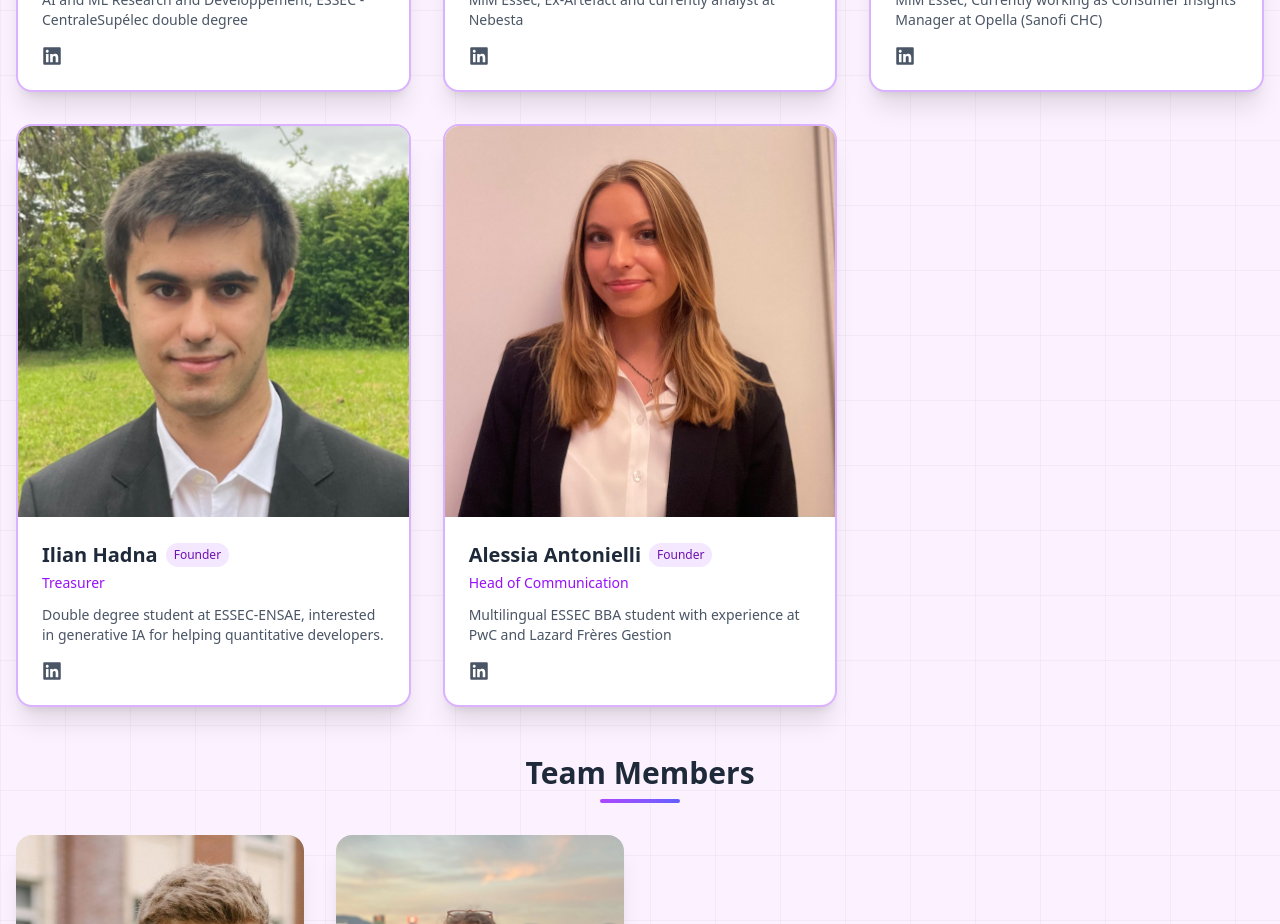
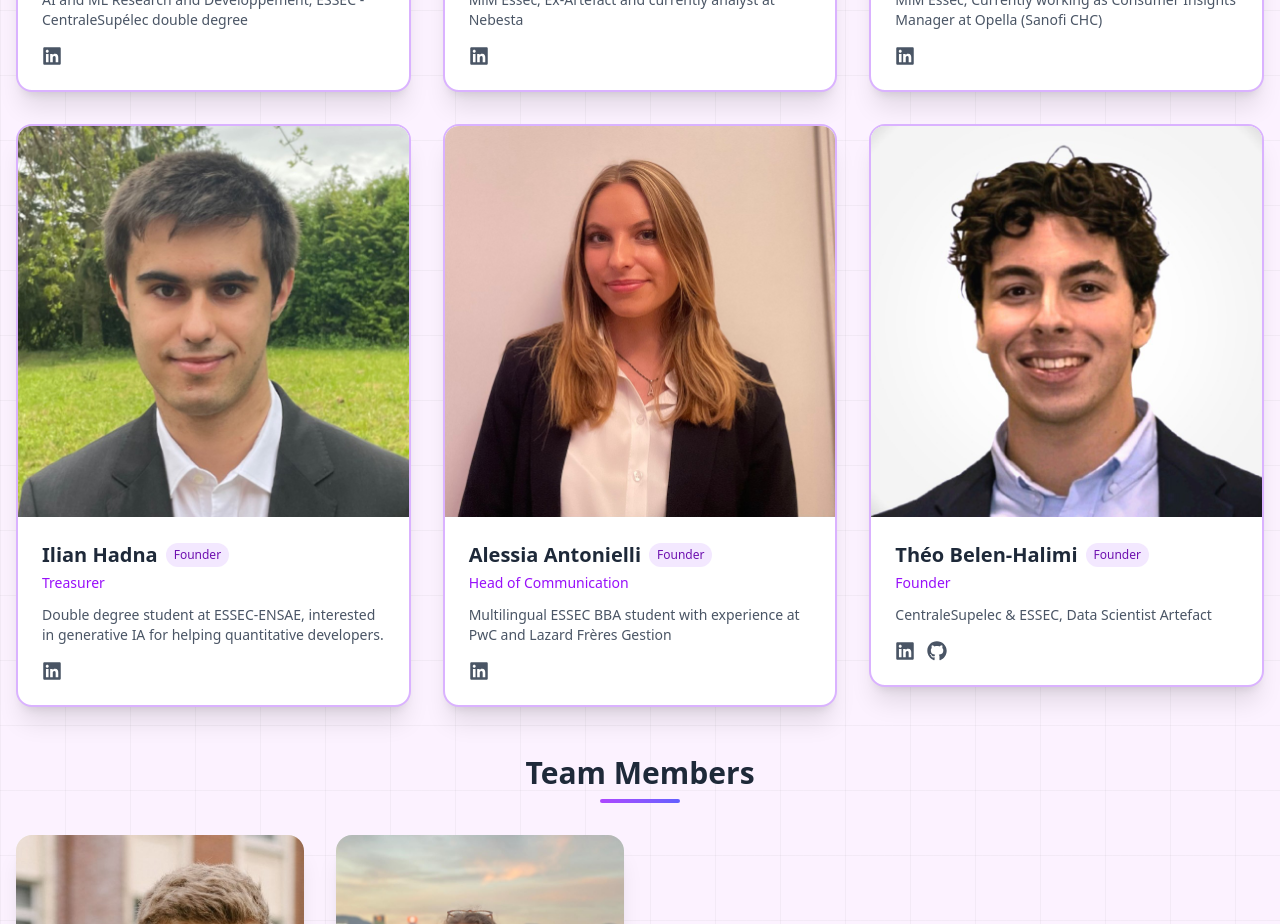
Before and after one commit to Othocs/UtopiaWebsite, a Next.js app: page /team in a window 1280 px wide. Shown: the part 1940-2864 px from the top of the page. Built offline with nearby package versions, Linux system fonts and the light colour scheme.

Commit message:
luma event et theo

```diff
--- a/app/events/countdown.tsx
+++ b/app/events/countdown.tsx
@@ -18,7 +18,7 @@ const Countdowncomp = () => {
     );
   }
 
-  return <Countdown date={"2025-04-04T19:00:00"} />;
+  return <Countdown date={"2025-04-28T19:00:00"} />;
 };
 
 export default Countdowncomp;
--- a/app/events/page.tsx
+++ b/app/events/page.tsx
@@ -21,7 +21,7 @@ export default async function EventsPage() {
           {/* Adding the registration button below the countdown */}
           <div className="">
             <LumaCheckout
-              eventId="evt-5p3EajImDt6e6jC"
+              eventId="evt-eCYAZk37JyivDI6"
               buttonText="Register Now"
             />
           </div>
--- a/app/team/data.ts
+++ b/app/team/data.ts
@@ -159,4 +159,16 @@ export const teamMembers: TeamMember[] = [
       linkedin: "https://www.linkedin.com/in/alessia-antonielli/",
     },
   },
+  {
+    id: 14,
+    name: "Théo Belen-Halimi",
+    role: "Founder",
+    imageUrl: "/team/Theo.jpg",
+    bio: "CentraleSupelec & ESSEC, Data Scientist Artefact",
+    isFounder: true,
+    socialLinks: {
+      linkedin: "https://www.linkedin.com/in/theo-belen-halimi/",
+      github: "https://github.com/Behachee",
+    },
+  },
 ];
```
Also changed, not shown: public/team/Theo.jpg (added).
